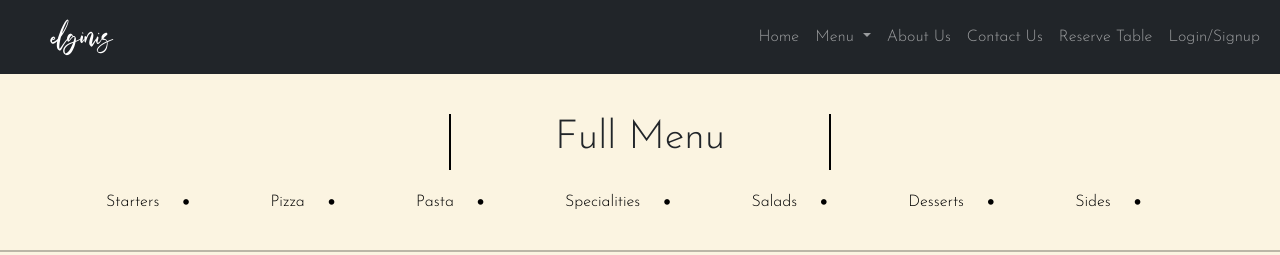
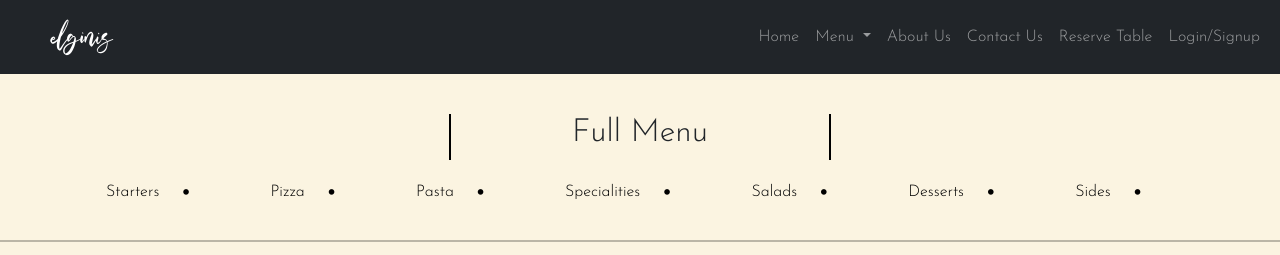
Before and after one commit to dannymagnus/CI_MS4_Elginis_Restaurant, a Django app: page /meals/ in a window 1280 px wide. Shown: the top 255 px of the page. Run offline with Django 3.2, Linux system fonts and the light colour scheme; data comes from the database, SQL or seed files in the repository; some libraries are stand-ins or nearby versions.

Commit message:
fix html errors in meal list

```diff
--- a/meals/templates/Meals/meal_list.html
+++ b/meals/templates/Meals/meal_list.html
@@ -9,7 +9,7 @@
         <div class="row margin-top-5vh">
             <div class="col-sm col-md4"></div>
             <div class="col-sm col-md4 d-flex align-items-center justify-content-center border-right-2 border-left-2">
-                <h1 class = "text-align-center border-left-2px">Full Menu</h1>
+                <h2 class = "text-align-center border-left-2px">Full Menu</h2>
             </div>
             <div class="col-sm col-md4"></div>
 
@@ -45,7 +45,7 @@
                     <div class="col-sm-12 col-md-6 col-lg-6 col-xl-4 col-xxl-4 menu-item">
                         <div class="row">
                             <div class="col-4 padding-0">
-                                <a href="{% url 'meals:meal_information' meal.slug %}"><img src="{{meal.image.url}}" class="img-fluid menu-item-image"></a>
+                                <a href="{% url 'meals:meal_information' meal.slug %}"><img src="{{meal.image.url}}" class="img-fluid menu-item-image" alt = "{{meal.name}}"></a>
                             </div>
                             <div class="col-8">
                                 <div class="row height-20">
```
Also changed, not shown: README.md, 1 other file.
